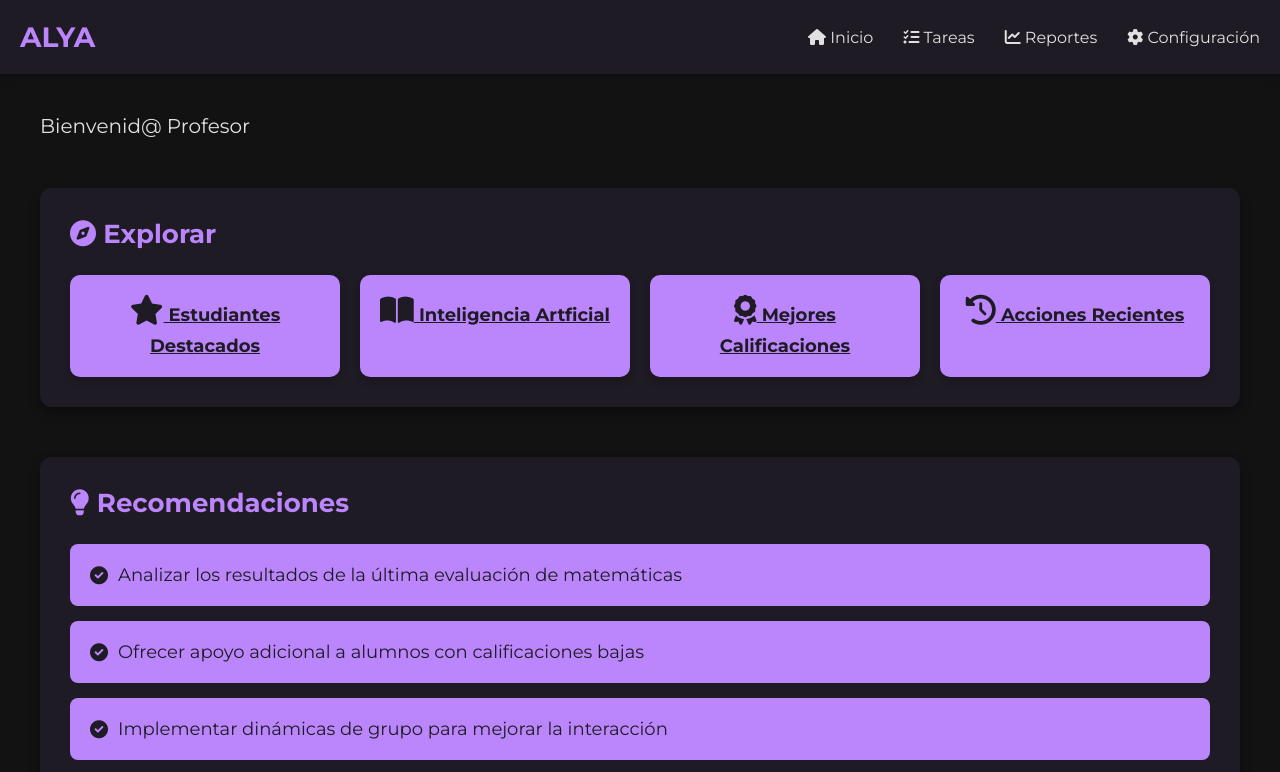
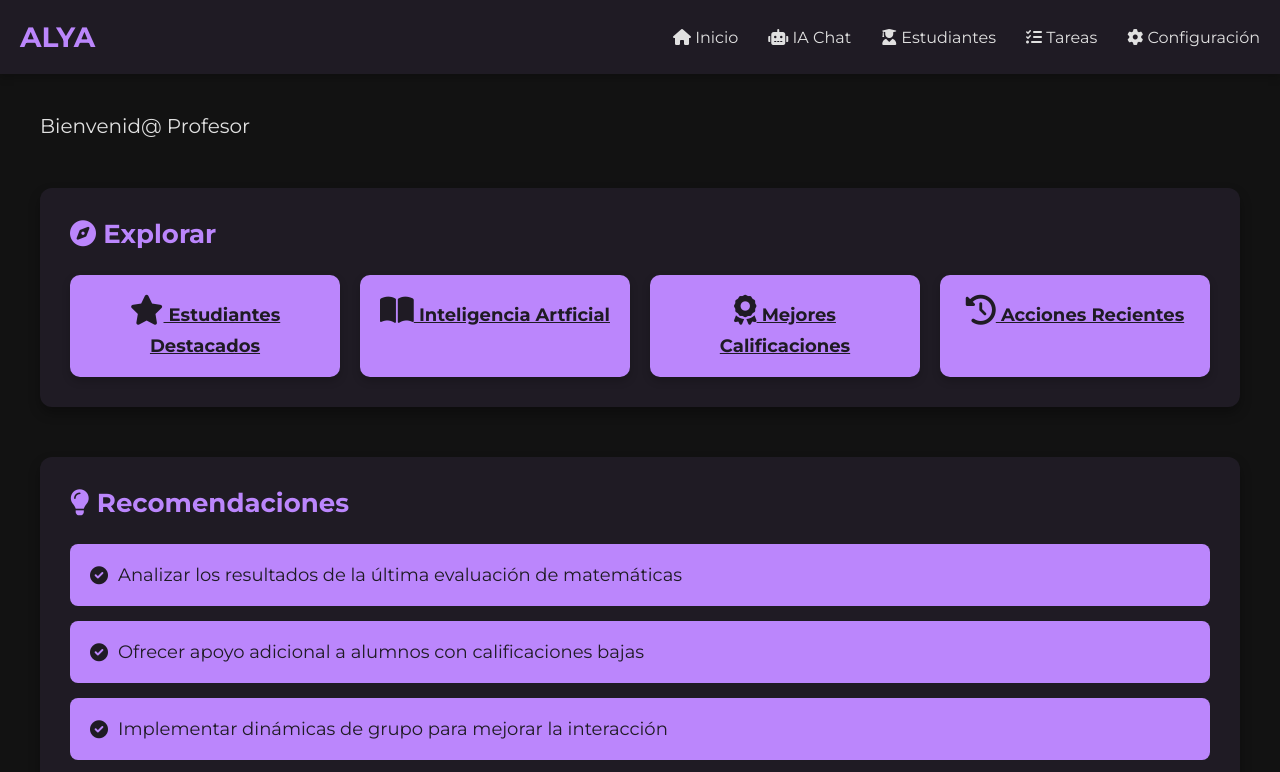
Before and after one commit to NexaryWork/Alya-cei, a plain HTML site: page home.html in a window 1280 px wide. Shown: the top 772 px of the page. Drawn offline with Linux system fonts and the light colour scheme.

Commit message:
home.html

```diff
--- a/home.html
+++ b/home.html
@@ -195,8 +195,9 @@
         <div class="logo">Alya</div>
         <nav>
             <a href="home.html"><i class="fas fa-home"></i> Inicio</a>
+            <a href="IA_Chat.html"><i class="fas fa-robot"></i> IA Chat</a>
+            <a href="students.html"><i class="fas fa-user-graduate"></i> Estudiantes</a>
             <a href="tasks.html"><i class="fas fa-tasks"></i> Tareas</a>
-            <a href="reports.html"><i class="fas fa-chart-line"></i> Reportes</a>
             <a href="settings.html"><i class="fas fa-cog"></i> Configuración</a>
         </nav>
     </header>
```
